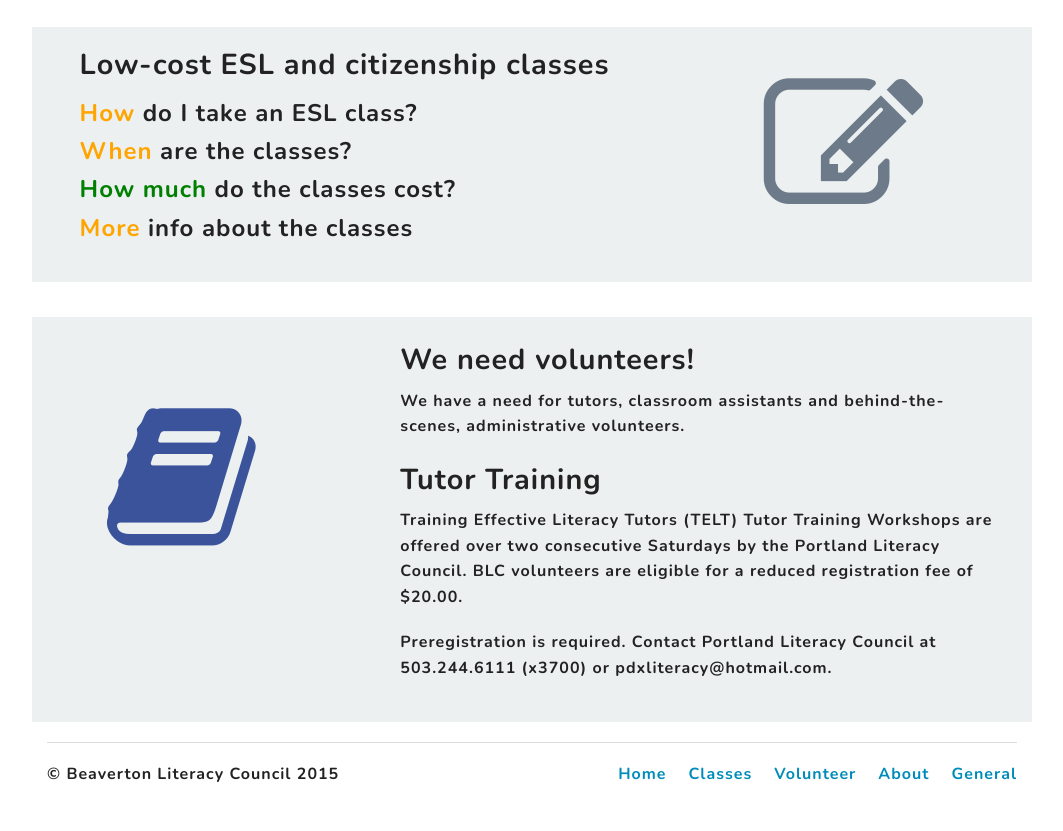
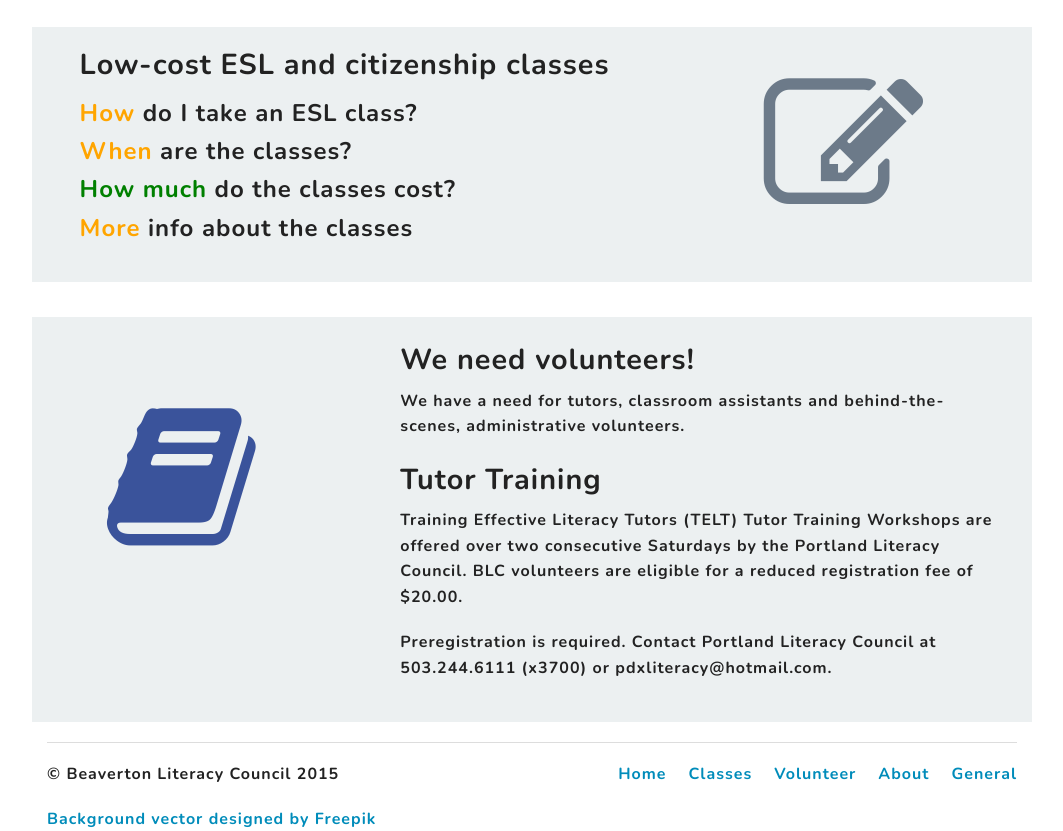
Before and after one commit to trezp/literacycouncil, a plain HTML site: page index.html in a window 1280 px wide. Shown: the part 198-1029 px from the top of the page, without its empty margins (108-1171 px from the left). Before the commit the page ends 1005 px from the top, so only its background shows below. Drawn offline with nearby package versions, Linux system fonts and the light colour scheme; a web font is replaced by a local one.

```diff
--- a/index.html
+++ b/index.html
@@ -105,6 +105,7 @@
           <div class="row">
             <div class="large-6 columns">
               <p>© Beaverton Literacy Council 2015</p>
+              <a href="http://www.freepik.com/free-photos-vectors/background">Background vector designed by Freepik</a>
             </div>
             <div class="large-6 columns">
               <ul class="inline-list right">
```
Also changed, not shown: img/15/15.jpg (added), img/15/License.txt (added), img/Students-vector-set/02-150ppp-01.jpg (added), img/Students-vector-set/License.txt (added), 5 other files.
